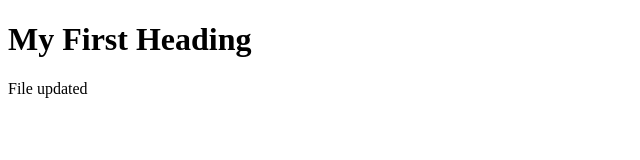
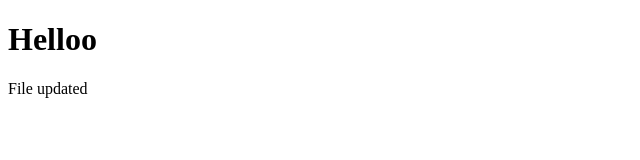
Before and after one commit to rits1309/riturepos, a plain HTML site: page index.html in a window 1280 px wide. Shown: the whole page, without its empty margins (0-640 px from the left). Drawn offline with Linux system fonts and the light colour scheme.

Commit message:
Update index.html

```diff
--- a/index.html
+++ b/index.html
@@ -2,7 +2,7 @@
 <html>
 <body>
 
-<h1>My First Heading</h1>
+<h1>Helloo</h1>
 <p>File updated</p>
 
 </body>
```
